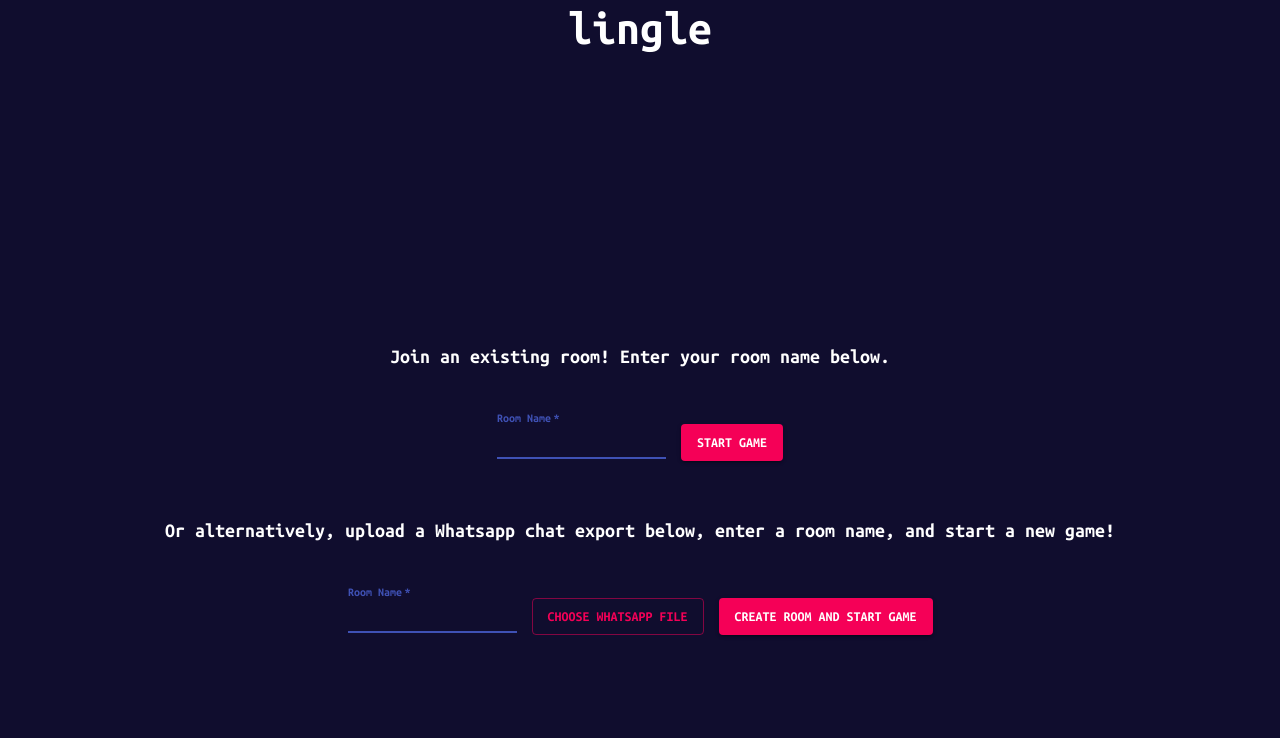
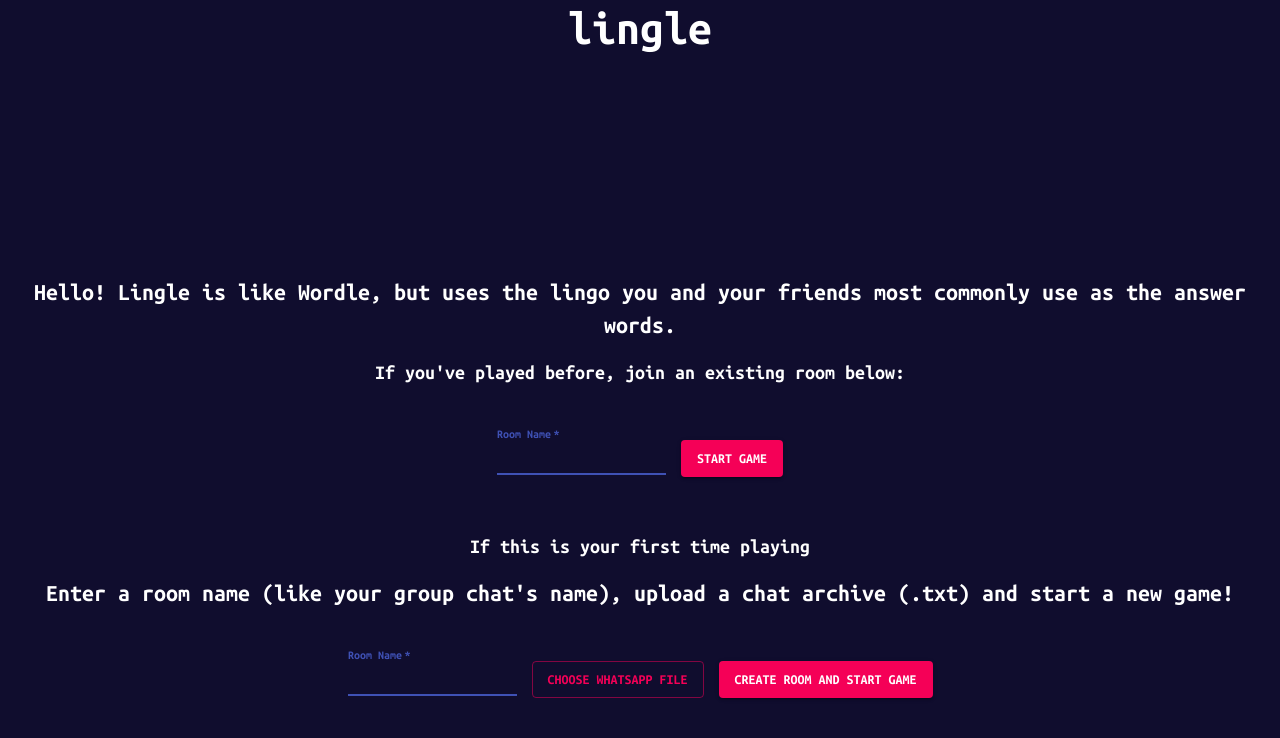
Before and after one commit to hashmib/lingle, a React (Vite) app in the folder ui/: page / in a window 1280 px wide. Shown: the top 738 px of the page. Built offline with nearby package versions, Linux system fonts and the light colour scheme.

Commit message:
Made good changes

```diff
--- a/ui/src/App.jsx
+++ b/ui/src/App.jsx
@@ -1,5 +1,5 @@
 import Board from './components/Board'
-import React, { useEffect, useState } from "react";
+import React, { useState } from "react";
 import TextField from "@material-ui/core/TextField";
 import {Typography, Button} from "@material-ui/core";
 import {makeStyles} from "@material-ui/core/styles";
@@ -145,8 +145,11 @@ function App() {
             </Typography>
             {isPlaying ? <Board room={roomName} /> :
             <div className={classes.modal}>
+                <Typography variant="h5">
+                  Hello! Lingle is like Wordle, but uses the lingo you and your friends most commonly use as the answer words.
+                </Typography>
                 <Typography variant="h6">
-                  Join an existing room! Enter your room name below.
+                  If you've played before, join an existing room below:
                 </Typography>
                 <div className={classes.horizontal}>
                   <TextField
@@ -166,7 +169,10 @@ function App() {
                   </Button>
                 </div>
                 <Typography variant="h6">
-                  Or alternatively, upload a Whatsapp chat export below, enter a room name, and start a new game!
+                  If this is your first time playing
+                </Typography>
+                <Typography variant="h5">
+                  Enter a room name (like your group chat's name), upload a chat archive (.txt) and start a new game!
                 </Typography>
                 {isErrorState ? <Alert severity="error">{errorMessage}</Alert> : null}
                 <div className={classes.horizontal}>
--- a/ui/src/components/Board.jsx
+++ b/ui/src/components/Board.jsx
@@ -338,7 +338,14 @@ function Board (props) {
                 </div>
               ))}
             </div>
-            {isWon ? <Button variant="contained" color="secondary" onClick={handlePlayAgain}> Congrats! Play the next word!</Button> : null}
+            {isWon ?
+            <div>
+              <Typography variant="h6">
+               Well done! That was used {words[wordIndex].frequency} times in your chat.
+              </Typography>
+              <br></br>
+              <Button variant="contained" color="secondary" onClick={handlePlayAgain}> Congrats! Play the next word!</Button>
+            </div> : null}
             <div className='error'>{error}</div>
             {isOver ?
             <div>
```
